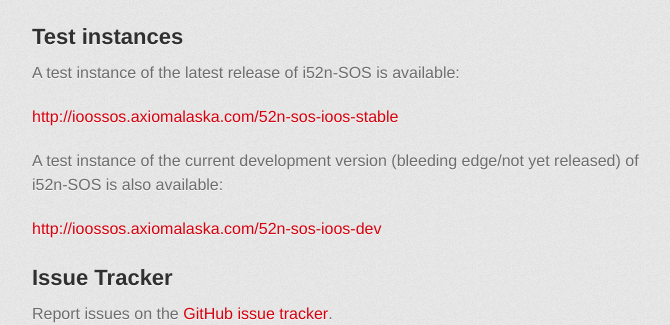
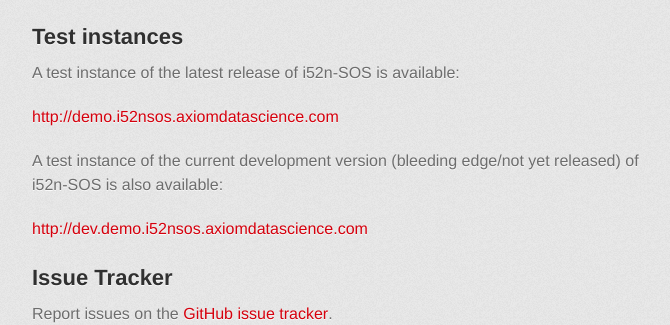
Before and after one commit to ioos/i52n-sos, a Jekyll site: the page built from index.md, in a window 1280 px wide and 900 px high, scrolled down 1343 px. Shown: the part 152-477 px from the top of the window, without its empty margins (298-968 px from the left). Built offline with Jekyll 4.4.1, drawn with Linux system fonts in a browser that asks for light colours; some web fonts are replaced.

Commit message:
update demo deployment urls

```diff
--- a/index.md
+++ b/index.md
@@ -64,11 +64,11 @@ For an overview of SOS concepts, see [concepts](/concepts.html).
 
 A test instance of the latest release of i52n-SOS is available:
 
-<http://ioossos.axiomalaska.com/52n-sos-ioos-stable>
+<http://demo.i52nsos.axiomdatascience.com>
 
 A test instance of the current development version (bleeding edge/not yet released) of i52n-SOS is also available:
 
-<http://ioossos.axiomalaska.com/52n-sos-ioos-dev>
+<http://dev.demo.i52nsos.axiomdatascience.com>
 
 ## Issue Tracker
 
```
